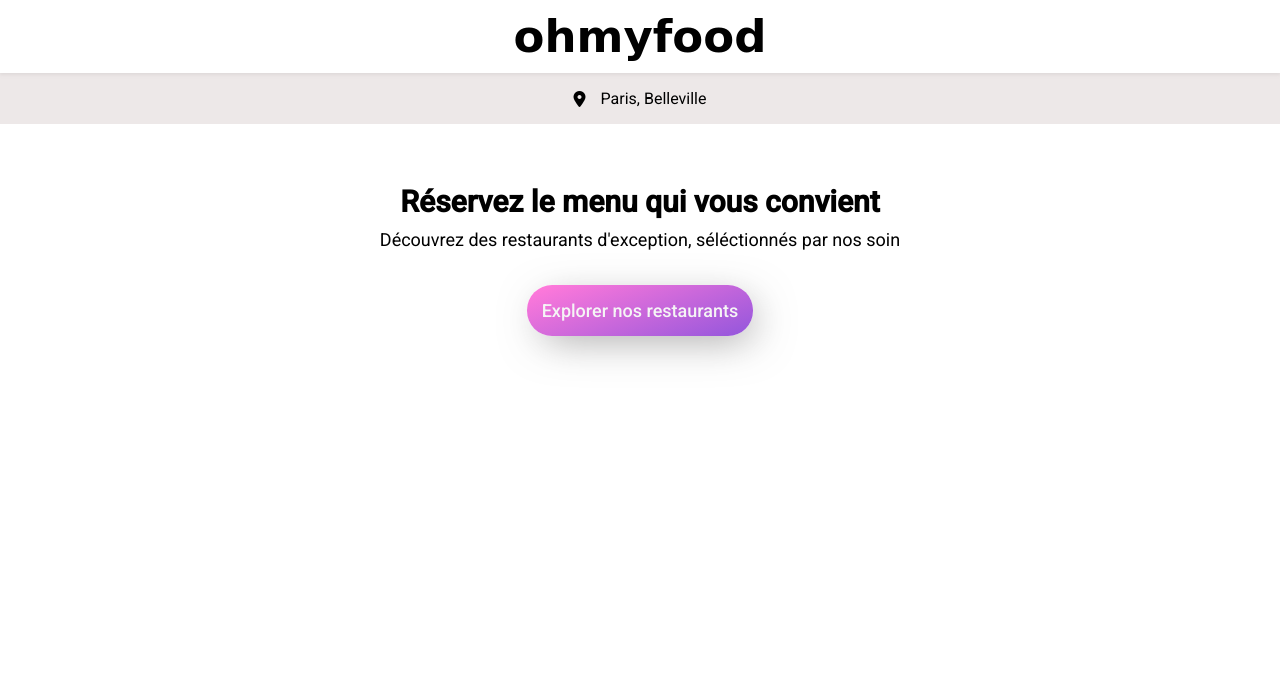
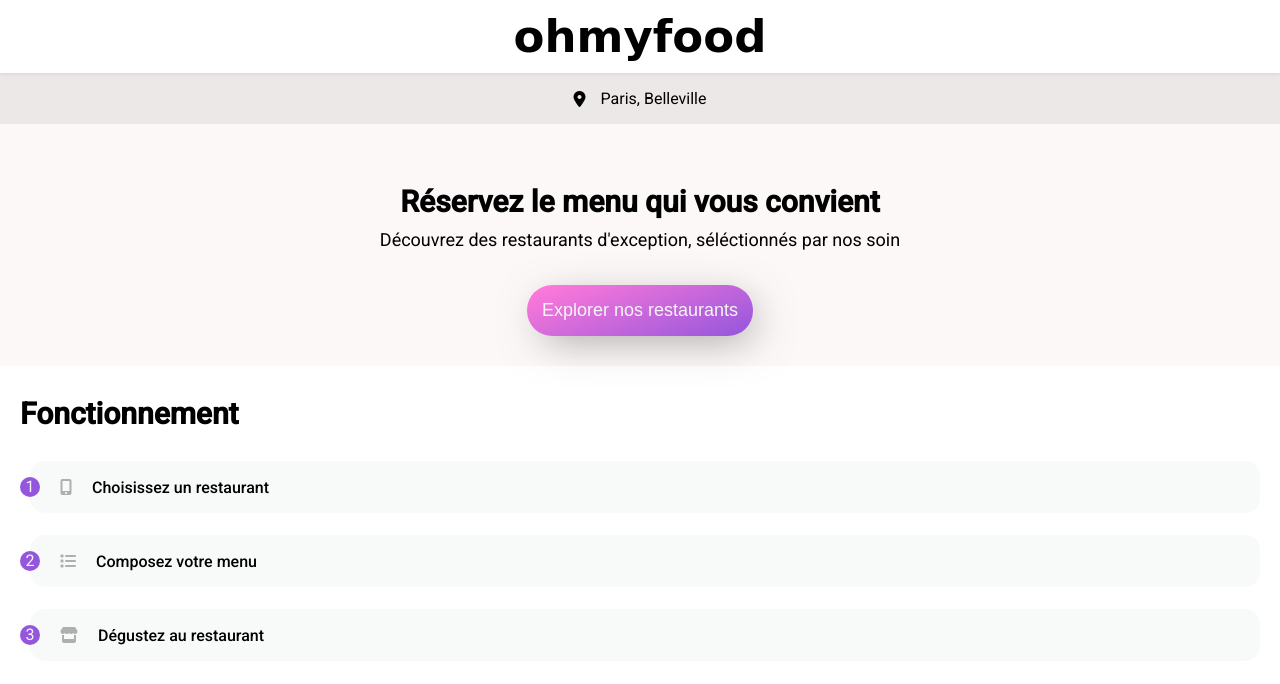
Before and after one commit to thas93/P3-OHMYFOOD, a website: page index.html in a window 1280 px wide. Drawn offline with Linux system fonts and the light colour scheme; a web font is replaced by a local one.

Commit message:
Fonctionement

```diff
--- a/index.html
+++ b/index.html
@@ -26,9 +26,7 @@
                 </div>
             </div>
         </nav>
-    </header>
 
-    <main>
         <div class="omf-info">
             <div class="omf-info__info1">
                 <p class="omf-info__p1">Réservez le menu qui vous convient</p>
@@ -47,9 +45,35 @@
                 </button>
             </div>
 
+        </div>
+    </header>
+
+    <main>
 
 
+        <div class="omf-func">
+            <p class="omf-func__p">Fonctionnement</p>
+            <div class="omf-func__step">
 
+                <div class="omf-func__select">
+                    <p class="omf-func__num">1</p>
+                    <i class="fa-solid fa-mobile-screen-button omf-func__icon"></i>
+                    <p class="omf-func__func-p">Choisissez un restaurant</p>
+                </div>
+
+                <div class="omf-func__menu">
+                    <p class="omf-func__num">2</p>
+                    <i class="fa-solid fa-list omf-func__icon"></i>
+                    <p class="omf-func__func-p">Composez votre menu</p>
+                </div>
+
+                <div class="omf-func__restaurant">
+                    <p class="omf-func__num">3</p>
+                    <i class="fa-solid fa-store omf-func__icon"></i>
+                    <p class="omf-func__func-p">Dégustez au restaurant</p>
+                </div>
+
+            </div>
 
         </div>
 
--- /dev/null
+++ b/scss/Utils/_extensions.scss
@@ -0,0 +1,24 @@
+.step-position {
+    display: flex;
+    align-items: center;
+    grid-gap:20px;
+    background-color: #f8fafae9;
+    border-radius: 15px 15px 15px 15px;
+    margin-left: 10px;
+
+    }
+
+.number {
+    background-color: $color1;
+    color: whitesmoke;
+    border-radius: 25px 25px 25px 25px;
+    width: 20px;
+    height: 20px;
+    display: flex;
+    justify-content: center;
+    margin-left: -10px;
+}
+
+.func-icon{
+color: rgba(164, 163, 163, 0.875);
+}
--- a/scss/Utils/_mixins.scss
+++ b/scss/Utils/_mixins.scss
@@ -3,10 +3,7 @@
     font-family: 'Shrikhand', cursive;
 }
 
-@mixin fonts-2 {
 
-    font-family: Roboto,sans-serif;
-}
 
 @mixin center{
     display: flex;
--- a/scss/components/__header.scss
+++ b/scss/components/__header.scss
@@ -11,7 +11,6 @@
 
     &__location {
         @include center;
-        @include fonts-2;
         background-color: rgba(228, 221, 221, 0.669);
 
     }
@@ -23,9 +22,9 @@
 
 .omf-info {
     padding: 30px;
+    background-color: rgb(253, 248, 248);
     &__info1 {
         @include center;
-        @include fonts-2;
         font-size: 30px;
         font-weight: 700;
         text-align: center;
@@ -34,7 +33,6 @@
 
     &__info2 {
         @include center;
-        @include fonts-2;
         font-size: 18px;
         text-align: center;
         margin-top: 0px;
@@ -62,7 +60,6 @@
 
     &__btn {
         @include center;
-        @include fonts-2;
         @include a;
         flex-direction: row;
         padding: 5px;
--- a/scss/main.scss
+++ b/scss/main.scss
@@ -3,6 +3,7 @@
 @import "./Utils/variables";
 @import "./Utils/mixins";
 @import "./components/_header";
+@import "./Utils/extensions";
 
 *,
 *:before,
@@ -17,7 +18,74 @@
     box-sizing: border-box;
 }
 
-    body {
-        margin: 0px;
-        padding: 0px
+body {
+    margin: 0px;
+    padding: 0px;
+    font-family: Roboto, sans-serif;
+}
+
+main {
+
+    margin-left:20px ;
+    margin-right:20px ;
+}
+
+
+
+
+.omf-func {
+    display: flex;
+    flex-direction: column;
+    justify-content: space-between;
+
+
+
+    &__p{
+
+        font-size: 30px;
+        font-weight: 700;
     }
+
+    &__step{
+
+        display: flex;
+        flex-direction: column;
+       justify-content: space-between;
+       height: 200px;
+       max-height: 600px;
+    }
+
+    &__num{
+        @extend .number;
+    }
+
+    &__icon{
+
+    @extend .func-icon;
+    }
+
+    &__func-p{
+        font-weight: 500;
+
+    }
+
+    &__select{
+        @extend .step-position;
+    }
+
+    &__menu{
+        @extend .step-position;
+    }
+
+    &__restaurant{
+        @extend .step-position;
+    }
+
+
+
+
+
+
+
+
+}
```
Also changed, not shown: css/style.css, scss/main.css, 2 other files.
